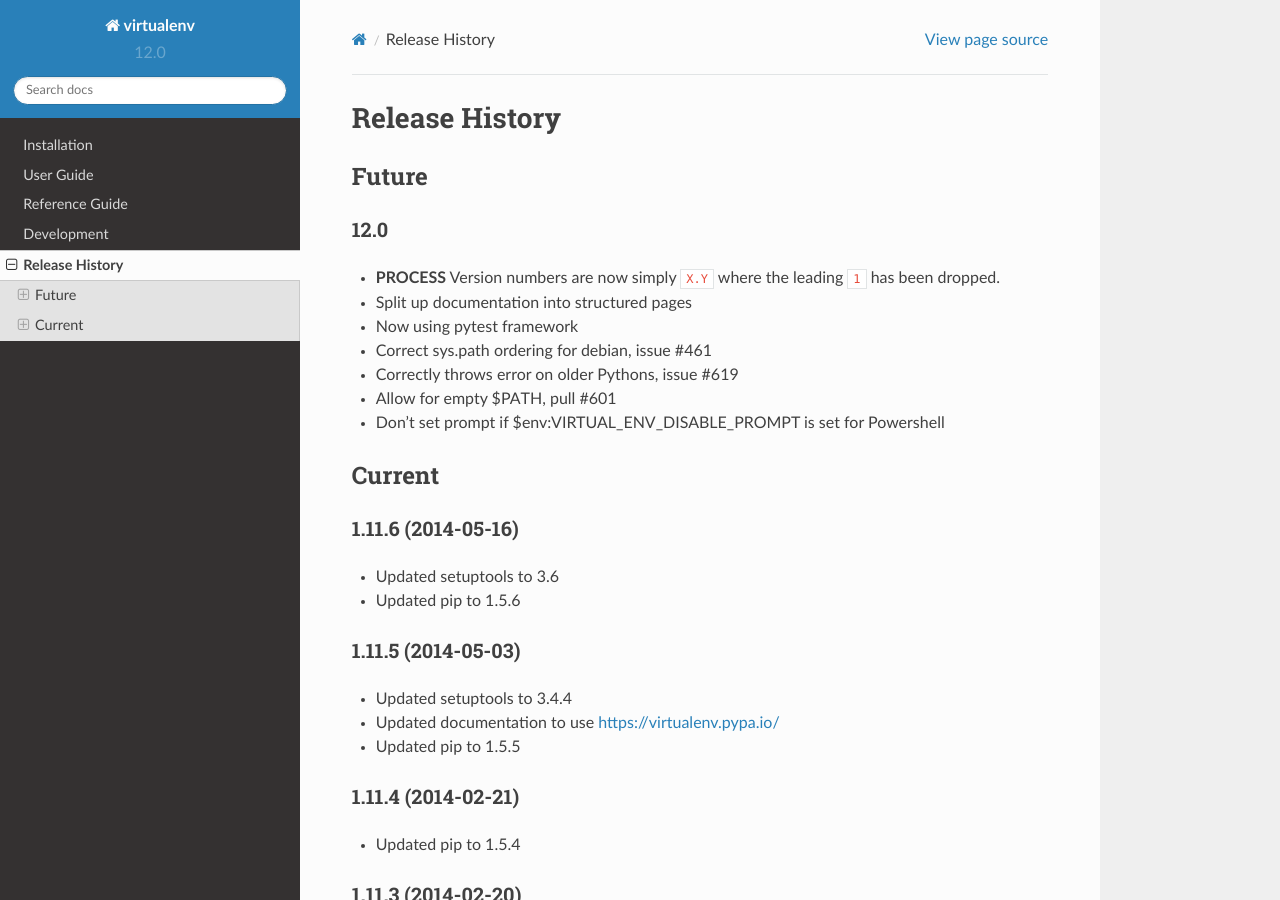
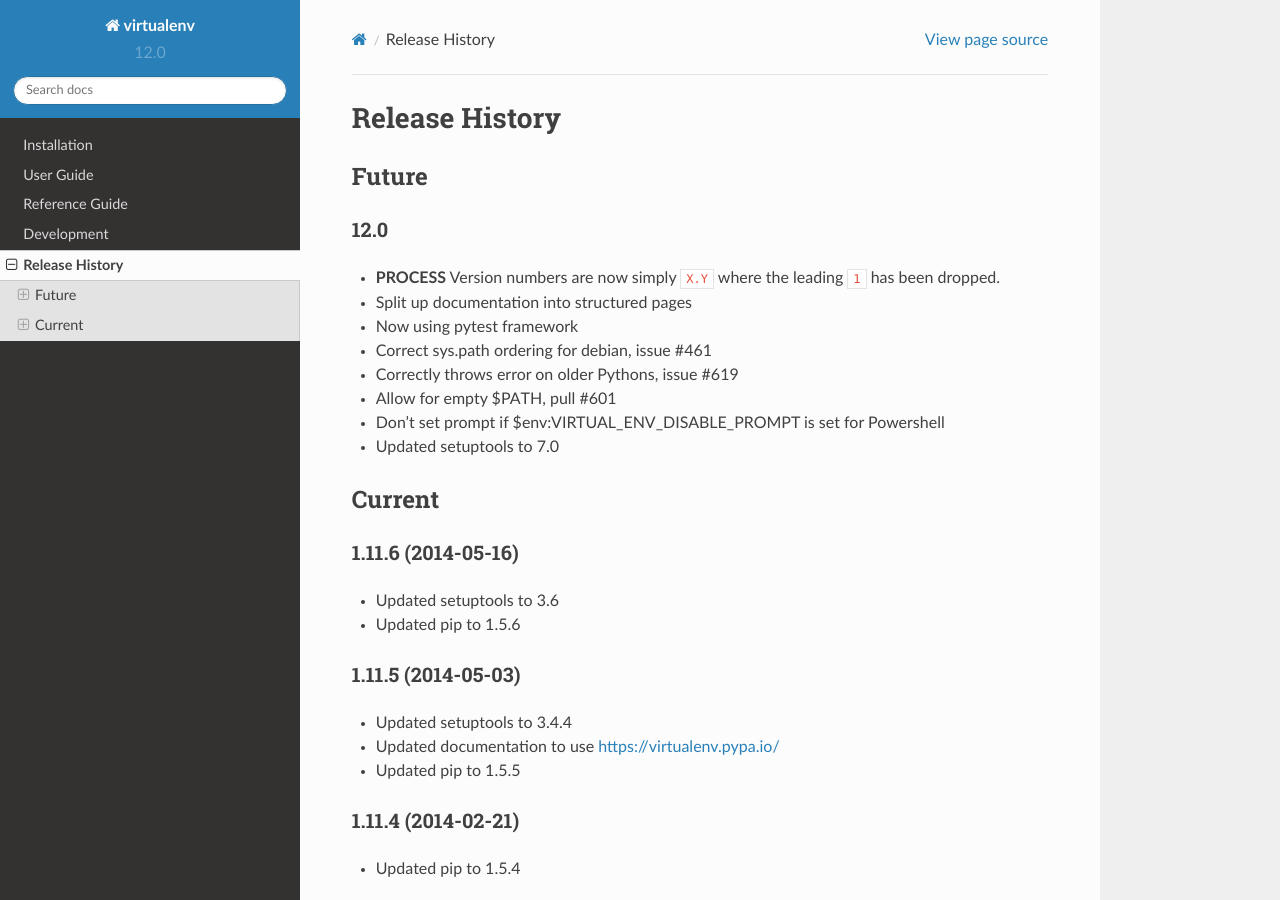
Before and after one commit to pypa/virtualenv, a Sphinx documentation site: the page built from docs/changes.rst, in a window 1280 px wide and 900 px high. Built offline with Sphinx 7.4.7 and the Read the Docs theme 2.0.0, drawn with Linux system fonts in a browser that asks for light colours.

Commit message:
Bump setuptools to 7.0

```diff
--- a/docs/changes.rst
+++ b/docs/changes.rst
@@ -15,6 +15,7 @@
 * Correctly throws error on older Pythons, issue #619
 * Allow for empty $PATH, pull #601
 * Don't set prompt if $env:VIRTUAL_ENV_DISABLE_PROMPT is set for Powershell
+* Updated setuptools to 7.0
 
 Current
 -------
```
Also changed, not shown: 2 other files.
